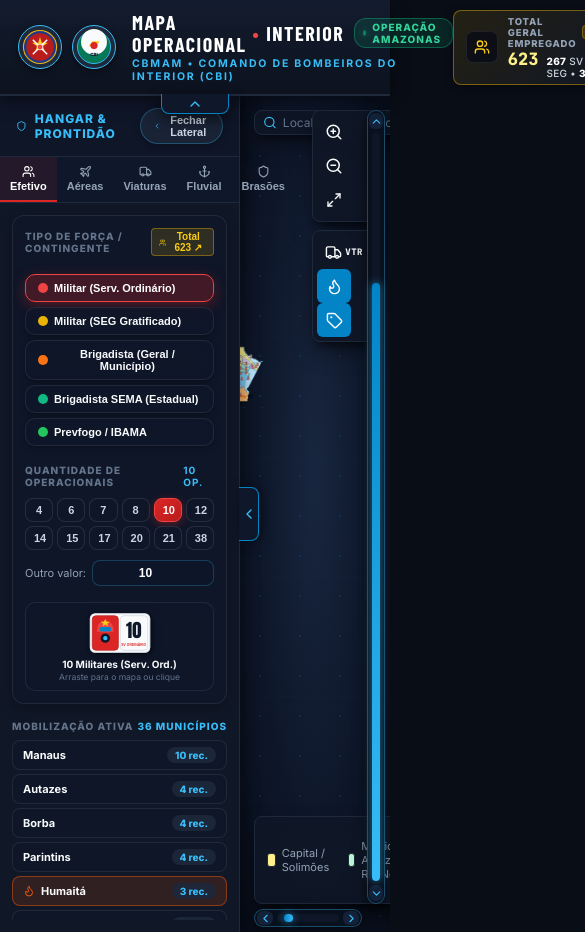
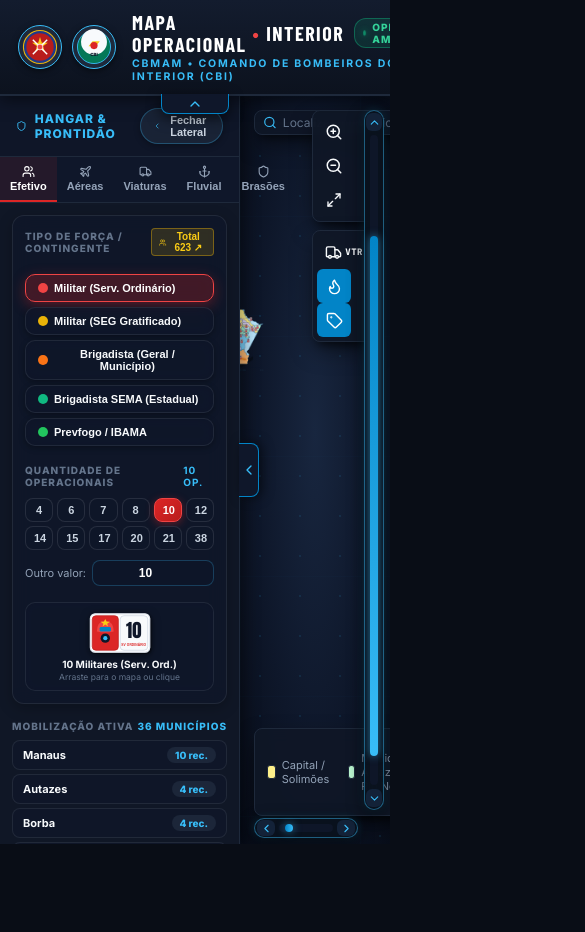
Before and after one commit to AllanCardosoDev/mapaoperacional, a React (Vite) app: page / in a window 390 px wide. Shown: the top 932 px of the page, 585 px wide, since content can reach past the window. After the commit the page ends 844 px from the top, so only its background shows below. Built offline with nearby package versions, Linux system fonts and the light colour scheme; a web font is replaced by a local one.

Commit message:
fix(layout): garantir visibilidade e responsividade da barra horizontal inferior e cadeia flexbox

```diff
--- a/src/components/OperationalMap.jsx
+++ b/src/components/OperationalMap.jsx
@@ -71,6 +71,39 @@ export function OperationalMap({
   const [pan, setPan] = useState(DEFAULT_PAN);
   const [isPanning, setIsPanning] = useState(false);
   const [startPan, setStartPan] = useState({ x: 0, y: 0 });
+
+  // Dimensões dinâmicas do container do mapa (atualizado com ResizeObserver)
+  const [viewportDims, setViewportDims] = useState({
+    width: typeof window !== 'undefined' ? window.innerWidth - 290 : 1200,
+    height: typeof window !== 'undefined' ? window.innerHeight - 70 : 800,
+  });
+
+  useEffect(() => {
+    if (!containerRef.current) return;
+    const updateSize = () => {
+      if (containerRef.current) {
+        setViewportDims({
+          width: containerRef.current.clientWidth || (typeof window !== 'undefined' ? window.innerWidth : 1200),
+          height: containerRef.current.clientHeight || (typeof window !== 'undefined' ? window.innerHeight : 800),
+        });
+      }
+    };
+    updateSize();
+    let observer;
+    if (typeof ResizeObserver !== 'undefined') {
+      observer = new ResizeObserver(updateSize);
+      observer.observe(containerRef.current);
+    }
+    if (typeof window !== 'undefined') {
+      window.addEventListener('resize', updateSize);
+    }
+    return () => {
+      if (observer) observer.disconnect();
+      if (typeof window !== 'undefined') {
+        window.removeEventListener('resize', updateSize);
+      }
+    };
+  }, []);
 
   // Estados de Drag & Drop de Tokens já colocados no mapa
   const [draggingPlacedTokenId, setDraggingPlacedTokenId] = useState(null);
@@ -161,8 +194,8 @@ export function OperationalMap({
 
   // Função para limitar o pan garantindo que o mapa nunca se perca nem fique fora de visão
   const clampPan = useCallback((p, currentZoom = zoom) => {
-    const W = containerRef.current?.clientWidth || 1200;
-    const H = containerRef.current?.clientHeight || 800;
+    const W = containerRef.current?.clientWidth || viewportDims.width || 1200;
+    const H = containerRef.current?.clientHeight || viewportDims.height || 800;
     const mapW = 1400 * currentZoom;
     const mapH = 950 * currentZoom;
 
@@ -176,11 +209,11 @@ export function OperationalMap({
       x: Math.min(Math.max(p.x, minX), maxX),
       y: Math.min(Math.max(p.y, minY), maxY),
     };
-  }, [zoom]);
+  }, [zoom, viewportDims]);
 
   const getBounds = useCallback((currentZoom = zoom) => {
-    const W = containerRef.current?.clientWidth || 1200;
-    const H = containerRef.current?.clientHeight || 800;
+    const W = containerRef.current?.clientWidth || viewportDims.width || 1200;
+    const H = containerRef.current?.clientHeight || viewportDims.height || 800;
     const mapW = 1400 * currentZoom;
     const mapH = 950 * currentZoom;
 
@@ -190,7 +223,7 @@ export function OperationalMap({
     const maxY = Math.max(0, 60);
 
     return { minX, maxX, minY, maxY, W, H, mapW, mapH };
-  }, [zoom]);
+  }, [zoom, viewportDims]);
 
   // Cálculos das dimensões e posições das barras de rolagem
   const bounds = getBounds(zoom);
--- a/src/index.css
+++ b/src/index.css
@@ -42,16 +42,30 @@
   -webkit-font-smoothing: antialiased;
 }
 
+html,
+body,
+#root,
+.app-container {
+  height: 100vh;
+  width: 100vw;
+  margin: 0;
+  padding: 0;
+  overflow: hidden;
+}
+
 body {
   font-family: var(--font-sans);
   background-color: var(--bg-main);
   color: var(--text-main);
-  height: 100vh;
-  width: 100vw;
-  overflow: hidden;
+  user-select: none;
+}
+
+#root,
+.app-container {
   display: flex;
   flex-direction: column;
-  user-select: none;
+  flex: 1;
+  min-height: 0;
 }
 
 /* --------------------------------------------------------------------------
@@ -1409,9 +1423,9 @@ body {
 /* Legenda Tática Inferior */
 .map-bottom-legend {
   position: absolute;
-  bottom: 28px;
+  bottom: 34px;
   left: 14px;
-  z-index: 40;
+  z-index: 50;
   background: var(--bg-panel);
   backdrop-filter: blur(8px);
   border: 1px solid var(--border-subtle);
@@ -1443,18 +1457,18 @@ body {
    -------------------------------------------------------------------------- */
 .map-scrollbar-horizontal {
   position: absolute;
-  bottom: 5px;
+  bottom: 6px;
   left: 14px;
-  right: 28px;
-  height: 18px;
-  background: rgba(10, 18, 30, 0.94);
+  right: 32px;
+  height: 20px;
+  background: rgba(10, 18, 30, 0.96);
   backdrop-filter: blur(8px);
-  border: 1px solid rgba(56, 189, 248, 0.35);
-  border-radius: 9px;
-  display: flex;
-  align-items: center;
-  z-index: 45;
-  box-shadow: 0 4px 14px rgba(0, 0, 0, 0.65);
+  border: 1px solid rgba(56, 189, 248, 0.45);
+  border-radius: 10px;
+  display: flex;
+  align-items: center;
+  z-index: 55;
+  box-shadow: 0 4px 16px rgba(0, 0, 0, 0.8), 0 0 10px rgba(56, 189, 248, 0.2);
   padding: 0 2px;
   user-select: none;
 }
@@ -1462,18 +1476,18 @@ body {
 .map-scrollbar-vertical {
   position: absolute;
   top: 14px;
-  right: 5px;
-  bottom: 28px;
-  width: 18px;
-  background: rgba(10, 18, 30, 0.94);
+  right: 6px;
+  bottom: 34px;
+  width: 20px;
+  background: rgba(10, 18, 30, 0.96);
   backdrop-filter: blur(8px);
-  border: 1px solid rgba(56, 189, 248, 0.35);
-  border-radius: 9px;
+  border: 1px solid rgba(56, 189, 248, 0.45);
+  border-radius: 10px;
   display: flex;
   flex-direction: column;
   align-items: center;
-  z-index: 45;
-  box-shadow: 0 4px 14px rgba(0, 0, 0, 0.65);
+  z-index: 55;
+  box-shadow: 0 4px 16px rgba(0, 0, 0, 0.8), 0 0 10px rgba(56, 189, 248, 0.2);
   padding: 2px 0;
   user-select: none;
 }
@@ -1493,13 +1507,13 @@ body {
 }
 
 .map-scrollbar-horizontal .map-scroll-nudge-btn {
+  width: 18px;
+  height: 16px;
+}
+
+.map-scrollbar-vertical .map-scroll-nudge-btn {
   width: 16px;
-  height: 14px;
-}
-
-.map-scrollbar-vertical .map-scroll-nudge-btn {
-  width: 14px;
-  height: 16px;
+  height: 18px;
 }
 
 .map-scroll-nudge-btn:hover {
```
